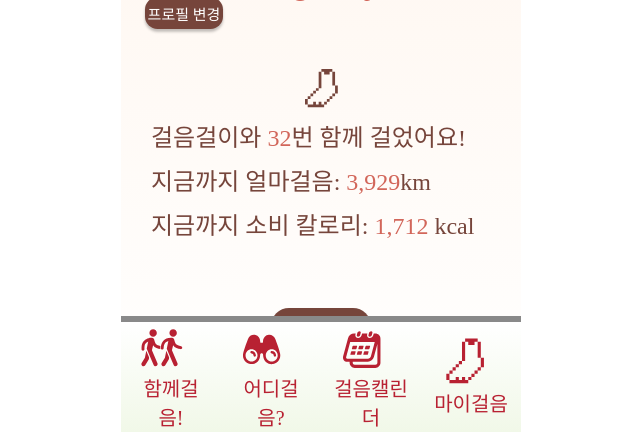
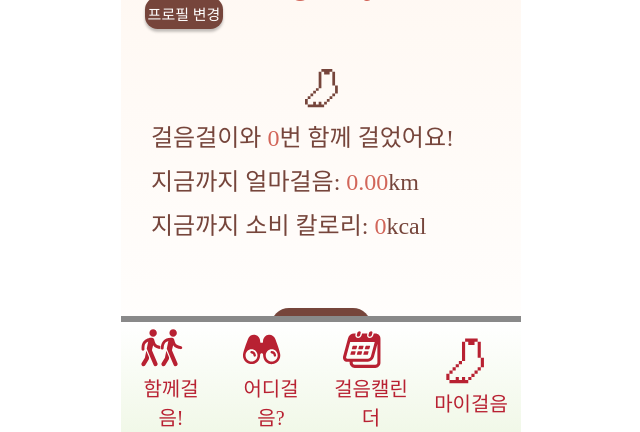
Before and after one commit to pirogramming-project/geol-eum-geol-i, a Django app: page /mypage/ in a window 1280 px wide. Shown: the part 368-800 px from the top of the page, without its empty margins (319-959 px from the left). Run offline with Django 5.2, Linux system fonts and the light colour scheme; the visitor is signed in with stand-in values (Sample User, id 1); data that the repository does not hold is empty; some web fonts are replaced.

Commit message:
[feat] 마이페이지 총 기록 연동

```diff
--- a/templates/usermanage/mypage.html
+++ b/templates/usermanage/mypage.html
@@ -90,9 +90,9 @@
             </svg>
           </div>
           <div class="center_2_text">
-            <div class="center_2_text1">걸음걸이와 <span class="center_text_red">32</span>번 함께 걸었어요!</div>
-            <div class="center_2_text2">지금까지 얼마걸음: <span class="center_text_red"> 3,929</span>km</div>
-            <div class="center_2_text3">지금까지 소비 칼로리: <span class="center_text_red">1,712 </span>kcal</div>
+            <div class="center_2_text1">걸음걸이와 <span class="center_text_red">{{ total_records }}</span>번 함께 걸었어요!</div>
+            <div class="center_2_text2">지금까지 얼마걸음: <span class="center_text_red">{{ total_distance|floatformat:2 }}</span>km</div>
+            <div class="center_2_text3">지금까지 소비 칼로리: <span class="center_text_red">{{ total_calories }}</span>kcal</div>
           </div>
         </div>
 
--- a/users/views.py
+++ b/users/views.py
@@ -22,6 +22,11 @@ import uuid
 from django.core.cache import cache
 from django.utils.timezone import now
 from datetime import datetime, timedelta
+
+# 마이페이지
+from django.db import connection
+from django.contrib.auth.decorators import login_required
+
 
 
 def landing_view(request):
@@ -523,5 +528,31 @@ def google_callback(request):
     }
     return render(request, "main/main(afterLogin).html", context)
 
+@login_required
 def mypage_view(request):
-    return render(request, 'UserManage/mypage.html', {'user': request.user})
+    user_id = request.user.id  # 현재 로그인한 사용자 ID
+
+    with connection.cursor() as cursor:
+        cursor.execute("""
+            SELECT
+                COUNT(id) AS total_records,
+                COALESCE(SUM(distance), 0) AS total_distance,
+                COALESCE(SUM(calories), 0) AS total_calories
+            FROM record_detail
+            WHERE user_id = %s;
+        """, [user_id])
+        row = cursor.fetchone()
+
+    # 결과 데이터 저장
+    total_records = row[0] if row else 0
+    total_distance = row[1] if row else 0
+    total_calories = row[2] if row else 0
+
+    context = {
+        "user": request.user,
+        "total_records": total_records,
+        "total_distance": total_distance,
+        "total_calories": total_calories,
+    }
+
+    return render(request, "UserManage/mypage.html", context)
```
Also changed, not shown: users/migrations/0014_merge_20250205_2349.py (added).
